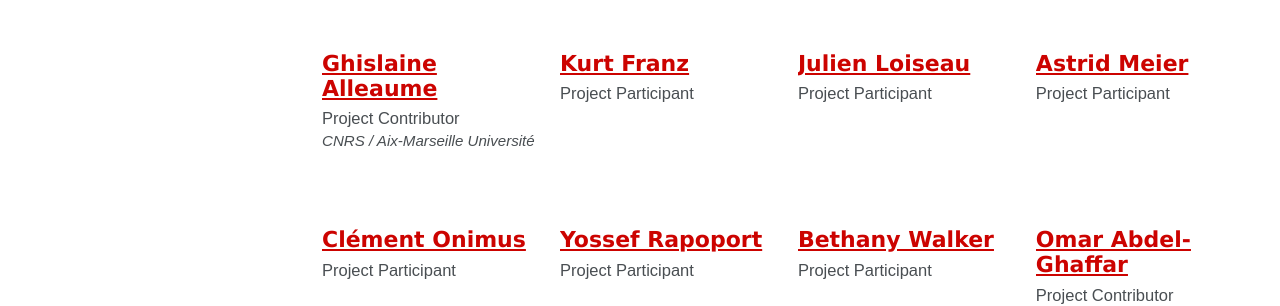
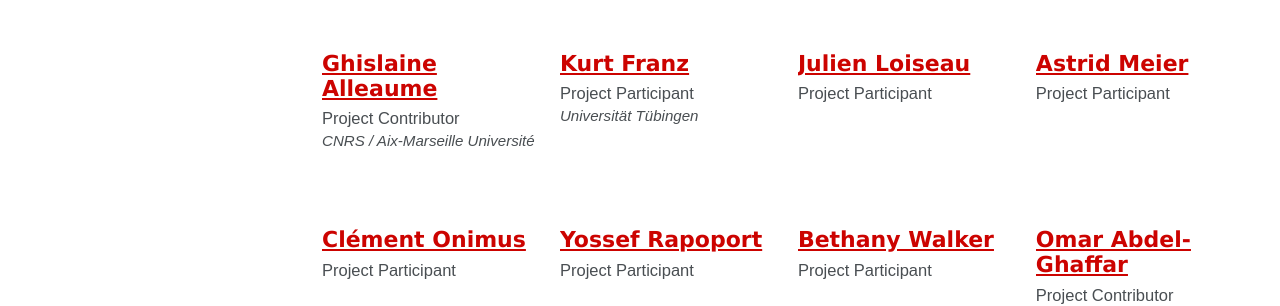
Before and after one commit to mhshaaban/egylandscapeproject.github.io, a Jekyll site: the page built from _pages/members-archive.md, in a window 1280 px wide. Shown: the part 299-605 px from the top of the page. Built offline with Jekyll 4.4.1, drawn with Linux system fonts in a browser that asks for light colours; cached includes are drawn as plain includes; nearby versions of some CDN libraries; some web fonts are replaced.

Commit message:
Update KurtFranz.md

```diff
--- a/_members/KurtFranz.md
+++ b/_members/KurtFranz.md
@@ -1,6 +1,7 @@
 ---
 title: "Kurt Franz"
 excerpt: "Project Participant"
+institution: "Universität Tübingen"
 author: Kurt Franz
 author_profile: true
 date: "2019-01-06"
```
